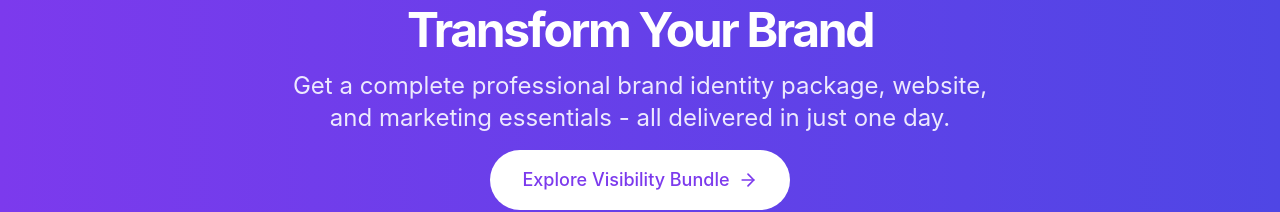
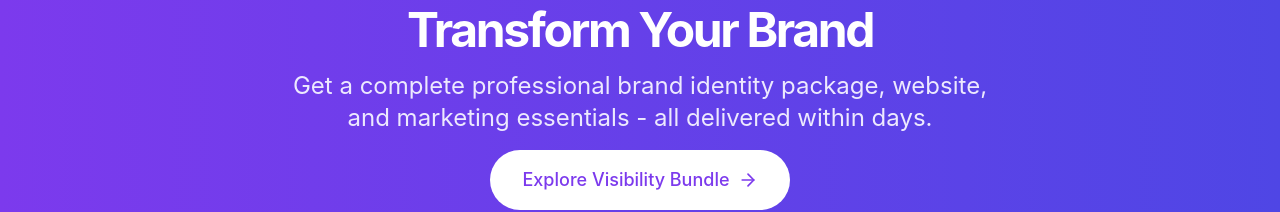
Before and after one commit to Rapid-Works/landingpage, a React (Create React App) app: page / in a window 1280 px wide. Shown: the part 4490-4702 px from the top of the page. Built offline with nearby package versions, Linux system fonts and the light colour scheme.

Commit message:
first commit

```diff
--- a/src/App.js
+++ b/src/App.js
@@ -966,7 +966,7 @@ const VisibilityCTA = ({ fadeIn }) => {
             Transform Your Brand
           </h2>
           <p className="mx-auto max-w-[700px] text-xl text-violet-100 md:text-2xl">
-            Get a complete professional brand identity package, website, and marketing essentials - all delivered in just one day.
+            Get a complete professional brand identity package, website, and marketing essentials - all delivered within days.
           </p>
           <Link
             to="/visibility"
```
